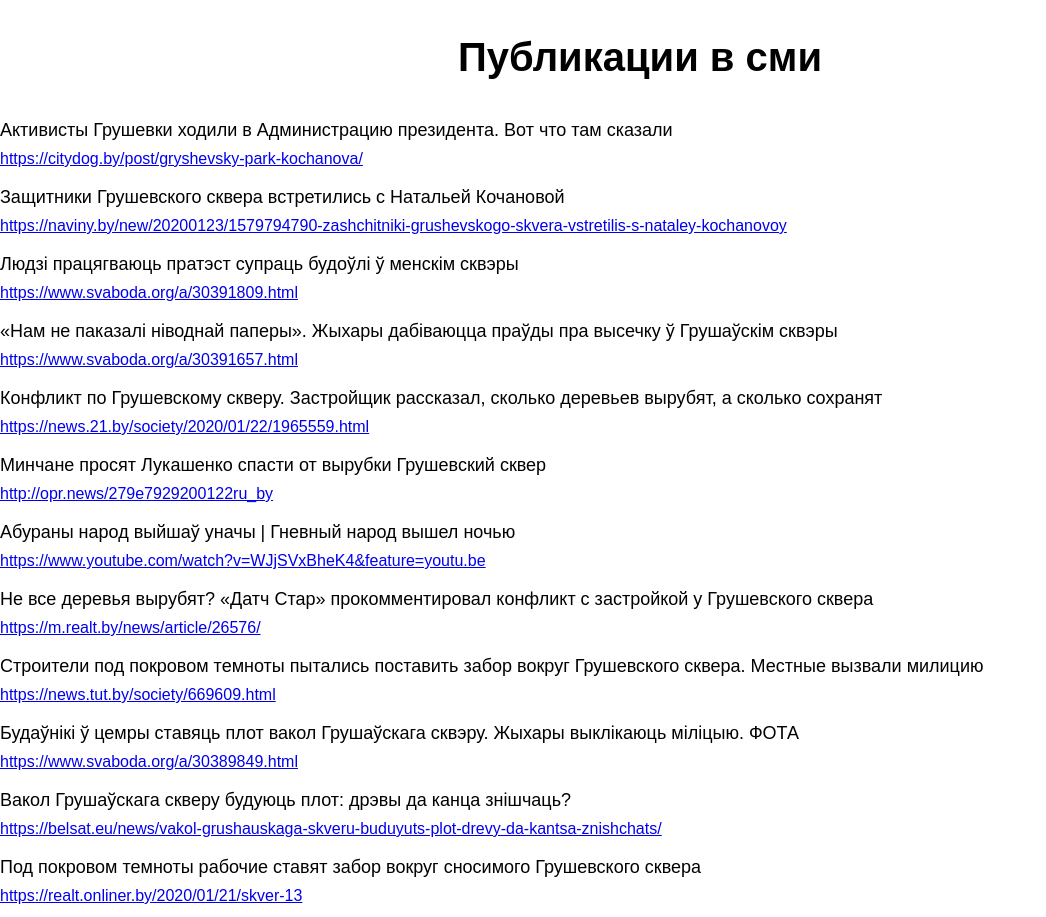
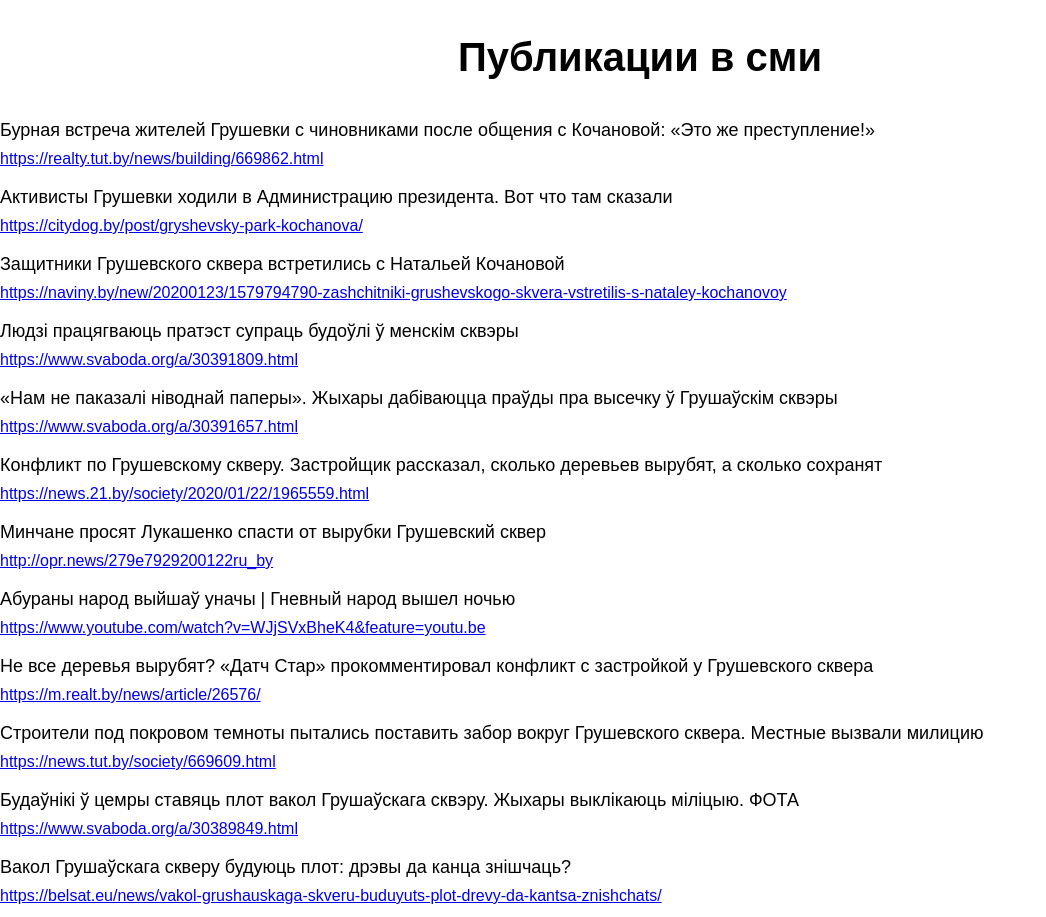
Before and after one commit to Muskos/skverybit, a Next.js app: page / in a window 1280 px wide. Shown: the part 2640-3557 px from the top of the page, without its empty margins (0-1046 px from the left). Built offline with nearby package versions, Linux system fonts and the light colour scheme.

Commit message:
Added content

```diff
--- a/components/PressSection/PressSection.jsx
+++ b/components/PressSection/PressSection.jsx
@@ -4,6 +4,12 @@ import style from './style.scss';
 
 const isDevelop = process.env.NODE_ENV === 'development';
 const news = [
+    {
+        title: 'Бурная встреча жителей Грушевки с чиновниками после общения с Кочановой: «Это же преступление!»',
+        linkTitle: 'Публикация о сквере в tut.by',
+        onClick: () => ym('reachGoal', 'open_link_tutby'),
+        href: 'https://realty.tut.by/news/building/669862.html',
+    },
     {
         title: 'Активисты Грушевки ходили в Администрацию президента. Вот что там сказали',
         linkTitle: 'Публикация о сквере в citydog',
```
